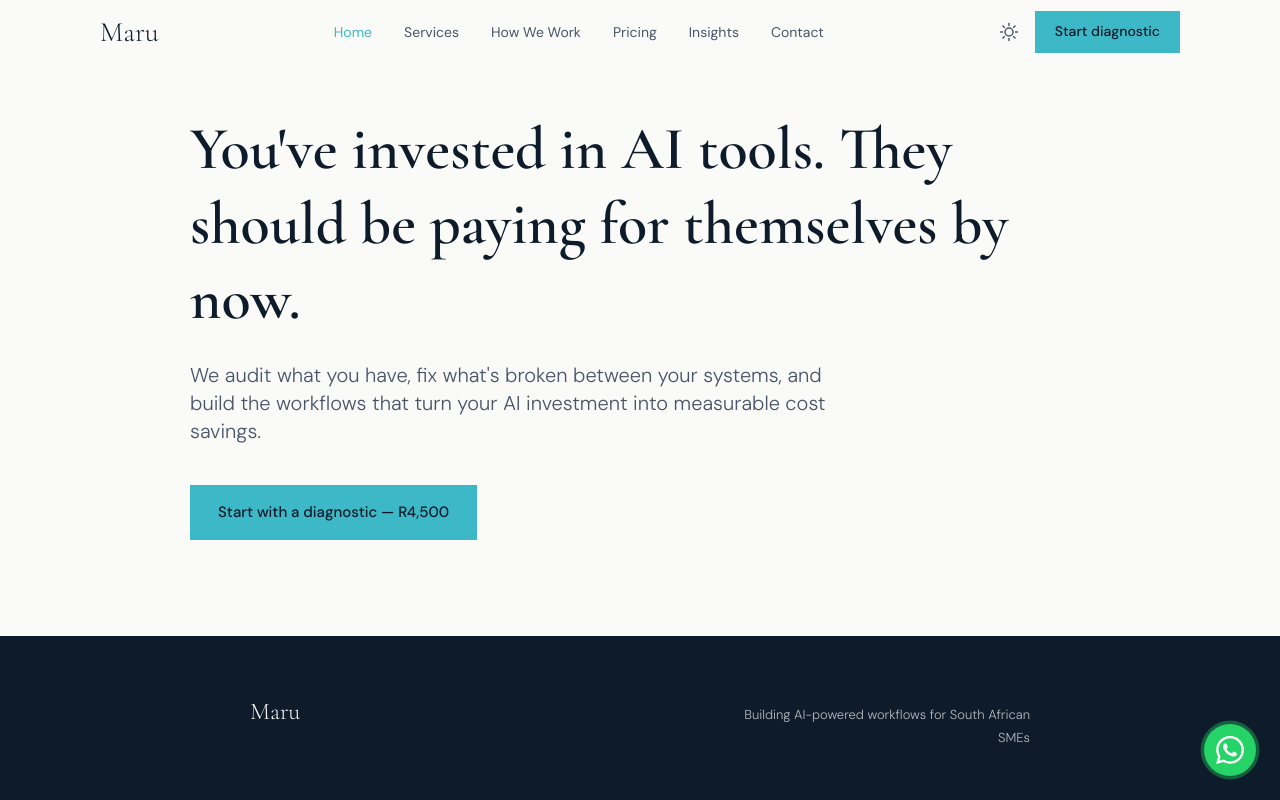
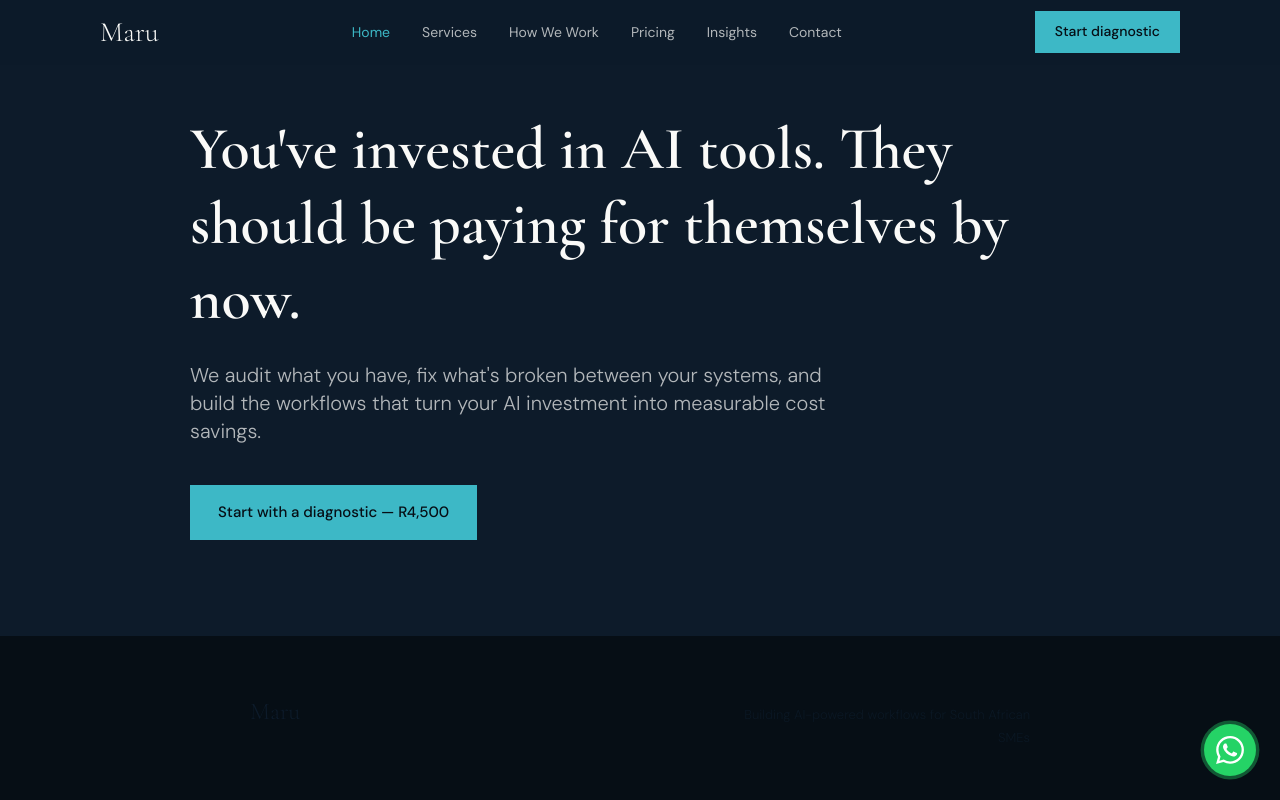
Before and after one commit to jimmy-motsei/maru-website, a Next.js app: page / in a window 1280 px wide. Shown: the top 800 px of the page. Built offline with nearby package versions, Linux system fonts and the light colour scheme.

Commit message:
feat(rebuild): remove light/dark toggle — single navy theme locked

```diff
--- a/app/globals.css
+++ b/app/globals.css
@@ -1,178 +1,98 @@
 @import "tailwindcss";
 
-/* ─── Tailwind utility generation ────────────────────────────────────────────
-   @theme inline tells Tailwind v4 to generate utility classes (text-*, bg-*,
-   border-*, font-*) that resolve to runtime CSS variables, enabling dark-mode
-   theme toggling without separate class variants.
-   ─────────────────────────────────────────────────────────────────────────── */
-@theme inline {
-  /* Ink (text) colours */
-  --color-ink-primary:         var(--color-ink-primary);
-  --color-ink-secondary:       var(--color-ink-secondary);
-  --color-ink-tertiary:        var(--color-ink-tertiary);
-  --color-ink-inverted:        var(--color-ink-inverted);
-  --color-ink-inverted-muted:  var(--color-ink-inverted-muted);
+:root {
+  /* Backgrounds */
+  --color-bg-primary:         #0D1B2A;
+  --color-bg-secondary:       #1A3A5C;
+  --color-bg-tertiary:        #1E3F63;
+  --color-bg-dark:            #0A1520;
+  --color-bg-darkest:         #060E15;
 
-  /* Background colours */
-  --color-bg-primary:          var(--color-bg-primary);
-  --color-bg-secondary:        var(--color-bg-secondary);
-  --color-bg-tertiary:         var(--color-bg-tertiary);
-  --color-bg-dark:             var(--color-bg-dark);
-  --color-bg-darkest:          var(--color-bg-darkest);
+  /* Ink (text) */
+  --color-ink-primary:        #FAFAF8;
+  --color-ink-secondary:      rgba(250, 250, 248, 0.7);
+  --color-ink-tertiary:       rgba(250, 250, 248, 0.45);
+  --color-ink-inverted:       #0D1B2A;
+  --color-ink-inverted-muted: rgba(13, 27, 42, 0.7);
 
-  /* Brand cyan — DEFAULT is static; light and dark resolve dynamically */
-  --color-cyan:                #3DB8C6;
-  --color-cyan-light:          var(--color-cyan-light);
-  --color-cyan-dark:           #2DA8B6;
+  /* Brand cyan */
+  --color-cyan:               #3DB8C6;
+  --color-cyan-light:         rgba(61, 184, 198, 0.12);
+  --color-cyan-dark:          #2DA8B6;
 
-  /* Brand gold — static values, no dark-mode override */
-  --color-gold:                #B8860B;
-  --color-gold-light:          #FDF8EE;
+  /* Brand gold */
+  --color-gold:               #B8860B;
+  --color-gold-light:         rgba(184, 134, 11, 0.15);
 
   /* Borders */
-  --color-border-default:      var(--color-border-default);
-  --color-border-strong:       var(--color-border-strong);
+  --color-border-default:     rgba(255, 255, 255, 0.1);
+  --color-border-strong:      rgba(255, 255, 255, 0.2);
 
-  /* Font families */
-  --font-display:              var(--font-display);
-  --font-body:                 var(--font-body);
+  /* Focus */
+  --shadow-focus:             0 0 0 3px rgba(61, 184, 198, 0.3);
+
+  /* Letter spacing */
+  --tracking-display:         -0.02em;
+  --tracking-label:            0.12em;
+
+  /* Font families — set by next/font in layout.tsx */
+  --font-display:             var(--font-cormorant);
+  --font-body:                var(--font-dm-sans);
 }
 
-/* ─── Light mode — CSS custom properties (:root default) ─────────────────── */
-:root {
-  color-scheme: light;
-
-  /* Background */
-  --color-bg-primary:          #FAFAF8;
-  --color-bg-secondary:        #F0EFE9;
-  --color-bg-tertiary:         #E8E7E0;
-  --color-bg-dark:             #1A3A5C;
-  --color-bg-darkest:          #0D1B2A;
-
-  /* Ink (text) */
-  --color-ink-primary:         #0D1B2A;
-  --color-ink-secondary:       #4A5568;
-  --color-ink-tertiary:        #718096;
-  --color-ink-inverted:        #FAFAF8;
-  --color-ink-inverted-muted:  rgba(250, 250, 248, 0.7);
-
-  /* Brand cyan */
-  --color-cyan:                #3DB8C6;
-  --color-cyan-light:          #E8F8FA;
-  --color-cyan-dark:           #2DA8B6;
-
-  /* Brand gold */
-  --color-gold:                #B8860B;
-  --color-gold-light:          #FDF8EE;
-
-  /* Borders */
-  --color-border-default:      #E2E8F0;
-  --color-border-strong:       #CBD5E0;
-
-  /* Focus ring */
-  --shadow-focus:              0 0 0 3px rgba(61, 184, 198, 0.3);
-
-  /* Letter spacing */
-  --tracking-display:          -0.02em;
-  --tracking-label:             0.12em;
+@theme inline {
+  --color-bg-primary:         var(--color-bg-primary);
+  --color-bg-secondary:       var(--color-bg-secondary);
+  --color-bg-tertiary:        var(--color-bg-tertiary);
+  --color-bg-dark:            var(--color-bg-dark);
+  --color-bg-darkest:         var(--color-bg-darkest);
+  --color-ink-primary:        var(--color-ink-primary);
+  --color-ink-secondary:      var(--color-ink-secondary);
+  --color-ink-tertiary:       var(--color-ink-tertiary);
+  --color-ink-inverted:       var(--color-ink-inverted);
+  --color-ink-inverted-muted: var(--color-ink-inverted-muted);
+  --color-cyan:               #3DB8C6;
+  --color-cyan-light:         var(--color-cyan-light);
+  --color-cyan-dark:          #2DA8B6;
+  --color-gold:               #B8860B;
+  --color-gold-light:         var(--color-gold-light);
+  --color-border-default:     var(--color-border-default);
+  --color-border-strong:      var(--color-border-strong);
+  --font-display:             var(--font-display);
+  --font-body:                var(--font-body);
 }
 
-/* ─── Dark mode — override tokens on [data-theme='dark'] ─────────────────── */
-[data-theme='dark'] {
-  color-scheme: dark;
-
-  /* Background */
-  --color-bg-primary:          #0D1B2A;
-  --color-bg-secondary:        #1A3A5C;
-  --color-bg-tertiary:         #1E3F63;
-  --color-bg-dark:             #0A1520;
-  /* --color-bg-darkest unchanged — not needed on dark surfaces */
-
-  /* Ink (text) */
-  --color-ink-primary:         #FAFAF8;
-  --color-ink-secondary:       rgba(250, 250, 248, 0.7);
-  --color-ink-tertiary:        rgba(250, 250, 248, 0.45);
-  --color-ink-inverted:        #0D1B2A;
-
-  /* Brand cyan — unchanged; works equally on both modes */
-  --color-cyan:                #3DB8C6;
-  --color-cyan-light:          rgba(61, 184, 198, 0.12);
-
-  /* Borders */
-  --color-border-default:      rgba(255, 255, 255, 0.1);
-  --color-border-strong:       rgba(255, 255, 255, 0.2);
+@keyframes whatsapp-pulse {
+  0%   { box-shadow: 0 0 0 0    rgba(37, 211, 102, 0.5); }
+  70%  { box-shadow: 0 0 0 14px rgba(37, 211, 102, 0);   }
+  100% { box-shadow: 0 0 0 0    rgba(37, 211, 102, 0);   }
 }
 
-/* ─── Theme transition ────────────────────────────────────────────────────── */
-/* Crossfades colour, background and border when toggling light ↔ dark.
-   Applied broadly so every themed surface transitions smoothly.
-   The @media (prefers-reduced-motion) block below overrides this to 0.01ms. */
-*,
-*::before,
-*::after {
-  transition:
-    background-color 0.3s ease,
-    color            0.3s ease,
-    border-color     0.3s ease;
+@keyframes logo-scroll {
+  from { transform: translateX(0);    }
+  to   { transform: translateX(-50%); }
 }
 
-/* ─── Keyframes ───────────────────────────────────────────────────────────── */
-
-/* WhatsApp floating button pulse ring */
-@keyframes whatsapp-pulse {
-  0% {
-    box-shadow: 0 0 0 0 rgba(37, 211, 102, 0.5);
-  }
-  70% {
-    box-shadow: 0 0 0 14px rgba(37, 211, 102, 0);
-  }
-  100% {
-    box-shadow: 0 0 0 0 rgba(37, 211, 102, 0);
+@media (prefers-reduced-motion: reduce) {
+  *, *::before, *::after {
+    animation-duration:        0.01ms !important;
+    animation-iteration-count: 1      !important;
+    transition-duration:       0.01ms !important;
+    scroll-behavior:           auto   !important;
   }
 }
 
-/* Logo scroller — continuous horizontal scroll.
-   The track element must contain two identical sets of logos (total width = 200%)
-   so that translateX(-50%) lands exactly at the start of the duplicate,
-   creating a seamless loop. Animation duration set on the element: 40s linear. */
-@keyframes logo-scroll {
-  from {
-    transform: translateX(0);
-  }
-  to {
-    transform: translateX(-50%);
-  }
-}
-
-/* ─── Reduced motion ──────────────────────────────────────────────────────── */
-/* Disables all transitions and animations for users who prefer reduced motion.
-   The Dodecahedron component must read window.matchMedia('prefers-reduced-motion')
-   and reduce Three.js rotation speed to ~0.0005 rad/frame (near-static). */
-@media (prefers-reduced-motion: reduce) {
-  *,
-  *::before,
-  *::after {
-    animation-duration:       0.01ms !important;
-    animation-iteration-count: 1     !important;
-    transition-duration:      0.01ms !important;
-    scroll-behavior:          auto   !important;
-  }
-}
-
-/* ─── Base styles ─────────────────────────────────────────────────────────── */
 @layer base {
-  html {
-    scroll-behavior: smooth;
-  }
+  html { scroll-behavior: smooth; }
 
   body {
-    background-color: var(--color-bg-primary);
-    color:            var(--color-ink-primary);
-    font-family:      var(--font-body), system-ui, sans-serif;
-    font-weight:      300;
-    font-size:        0.9375rem; /* 15px — body-md */
-    line-height:      1.8;
-    overflow-x:       clip;
+    background-color:        var(--color-bg-primary);
+    color:                   var(--color-ink-primary);
+    font-family:             var(--font-body), system-ui, sans-serif;
+    font-weight:             300;
+    font-size:               0.9375rem;
+    line-height:             1.8;
+    overflow-x:              clip;
     -webkit-font-smoothing:  antialiased;
     -moz-osx-font-smoothing: grayscale;
   }
--- a/app/layout.tsx
+++ b/app/layout.tsx
@@ -1,6 +1,5 @@
 import type { Metadata } from 'next'
 import { Cormorant_Garamond, DM_Sans } from 'next/font/google'
-import { ThemeProvider } from 'next-themes'
 import Nav from '@/components/ui/Nav'
 import Footer from '@/components/ui/Footer'
 import './globals.css'
@@ -12,7 +11,7 @@ const cormorant = Cormorant_Garamond({
   subsets: ['latin'],
   weight: ['300', '400', '600'],
   style: ['normal', 'italic'],
-  variable: '--font-display',
+  variable: '--font-cormorant',
   display: 'swap',
 })
 
@@ -20,7 +19,7 @@ const cormorant = Cormorant_Garamond({
 const dmSans = DM_Sans({
   subsets: ['latin'],
   weight: ['300', '400', '500'],
-  variable: '--font-body',
+  variable: '--font-dm-sans',
   display: 'swap',
 })
 
@@ -51,32 +50,17 @@ export default function RootLayout({
   children: React.ReactNode
 }) {
   return (
-    // suppressHydrationWarning: next-themes writes data-theme on <html> client-side;
-    // without this flag React emits a hydration mismatch warning on every load.
-    // font variables are scoped to <html> so they cascade to all descendants.
-    // font-body sets DM Sans as the default font-family via the Tailwind utility.
     <html
       lang="en"
-      data-theme="light"
       className={`${cormorant.variable} ${dmSans.variable} font-body`}
       suppressHydrationWarning
     >
       <body>
-        {/* attribute="data-theme" matches [data-theme='dark'] in globals.css
-            defaultTheme="light" + enableSystem={false}: always start on warm
-            neutral light mode; OS dark-mode preference is intentionally ignored.
-            Visitors can still toggle dark mode via the Nav switch.             */}
-        <ThemeProvider
-          attribute="data-theme"
-          defaultTheme="light"
-          enableSystem={false}
-        >
-          <Nav />
-          <main id="main-content">
-            {children}
-          </main>
-          <Footer />
-        </ThemeProvider>
+        <Nav />
+        <main id="main-content">
+          {children}
+        </main>
+        <Footer />
       </body>
     </html>
   )
--- a/components/ui/Nav.tsx
+++ b/components/ui/Nav.tsx
@@ -4,7 +4,6 @@ import Link from 'next/link'
 import { usePathname } from 'next/navigation'
 import { useState, useEffect } from 'react'
 import { motion, AnimatePresence } from 'framer-motion'
-import ThemeToggle from './ThemeToggle'
 import Button from './Button'
 
 // ─── Nav link definitions ─────────────────────────────────────────────────────
@@ -127,9 +126,8 @@ export default function Nav() {
             ))}
           </ul>
 
-          {/* ── Desktop right: ThemeToggle + CTA (lg+) ───────────────────── */}
+          {/* ── Desktop right: CTA (lg+) ─────────────────────────────────── */}
           <div className="hidden lg:flex items-center gap-4">
-            <ThemeToggle />
             <Button
               variant="primary"
               href="/contact"
@@ -139,9 +137,8 @@ export default function Nav() {
             </Button>
           </div>
 
-          {/* ── Mobile right: ThemeToggle + hamburger (below lg) ─────────── */}
+          {/* ── Mobile right: hamburger (below lg) ───────────────────────── */}
           <div className="flex lg:hidden items-center gap-3">
-            <ThemeToggle />
             <button
               type="button"
               onClick={() => setMenuOpen(true)}
--- a/components/ui/ThemeToggle.tsx
+++ /dev/null
@@ -1,93 +0,0 @@
-'use client'
-
-import { useTheme } from 'next-themes'
-import { useEffect, useState } from 'react'
-import { motion, AnimatePresence } from 'framer-motion'
-
-// ─── Icons ────────────────────────────────────────────────────────────────────
-
-function SunIcon() {
-  return (
-    <svg
-      width="20"
-      height="20"
-      viewBox="0 0 20 20"
-      fill="none"
-      aria-hidden="true"
-    >
-      <circle cx="10" cy="10" r="4" stroke="currentColor" strokeWidth="1.5" />
-      <line x1="10" y1="1.5" x2="10" y2="3.5" stroke="currentColor" strokeWidth="1.5" strokeLinecap="round" />
-      <line x1="10" y1="16.5" x2="10" y2="18.5" stroke="currentColor" strokeWidth="1.5" strokeLinecap="round" />
-      <line x1="1.5" y1="10" x2="3.5" y2="10" stroke="currentColor" strokeWidth="1.5" strokeLinecap="round" />
-      <line x1="16.5" y1="10" x2="18.5" y2="10" stroke="currentColor" strokeWidth="1.5" strokeLinecap="round" />
-      <line x1="3.93" y1="3.93" x2="5.34" y2="5.34" stroke="currentColor" strokeWidth="1.5" strokeLinecap="round" />
-      <line x1="14.66" y1="14.66" x2="16.07" y2="16.07" stroke="currentColor" strokeWidth="1.5" strokeLinecap="round" />
-      <line x1="3.93" y1="16.07" x2="5.34" y2="14.66" stroke="currentColor" strokeWidth="1.5" strokeLinecap="round" />
-      <line x1="14.66" y1="5.34" x2="16.07" y2="3.93" stroke="currentColor" strokeWidth="1.5" strokeLinecap="round" />
-    </svg>
-  )
-}
-
-function MoonIcon() {
-  return (
-    <svg
-      width="20"
-      height="20"
-      viewBox="0 0 20 20"
-      fill="none"
-      aria-hidden="true"
-    >
-      <path
-        d="M16.5 11.5A7 7 0 0 1 8.5 3.5a7 7 0 1 0 8 8z"
-        stroke="currentColor"
-        strokeWidth="1.5"
-        strokeLinecap="round"
-        strokeLinejoin="round"
-      />
-    </svg>
-  )
-}
-
-// ─── Component ────────────────────────────────────────────────────────────────
-
-export default function ThemeToggle() {
-  const { theme, setTheme } = useTheme()
-  // mounted guard: next-themes is undefined on the server — avoid hydration mismatch
-  const [mounted, setMounted] = useState(false)
-  useEffect(() => setMounted(true), [])
-
-  if (!mounted) {
-    // Render an invisible placeholder of the same size so layout doesn't shift
-    return <div className="w-5 h-5" aria-hidden="true" />
-  }
-
-  const isDark = theme === 'dark'
-
-  return (
-    <button
-      type="button"
-      onClick={() => setTheme(isDark ? 'light' : 'dark')}
-      aria-label="Toggle theme"
-      className="
-        text-ink-secondary hover:text-cyan
-        transition-colors duration-150
-        focus:outline-none focus:ring-[3px] focus:ring-cyan/30 rounded-sm
-        p-1 -m-1
-      "
-    >
-      {/* AnimatePresence swaps sun ↔ moon with a 180° rotation */}
-      <AnimatePresence mode="wait" initial={false}>
-        <motion.span
-          key={isDark ? 'moon' : 'sun'}
-          initial={{ opacity: 0, rotate: -90 }}
-          animate={{ opacity: 1, rotate: 0 }}
-          exit={{ opacity: 0, rotate: 90 }}
-          transition={{ duration: 0.2, ease: 'easeInOut' }}
-          className="block"
-        >
-          {isDark ? <MoonIcon /> : <SunIcon />}
-        </motion.span>
-      </AnimatePresence>
-    </button>
-  )
-}
--- a/package.json
+++ b/package.json
@@ -37,7 +37,6 @@
     "lucide-react": "^0.460.0",
     "next": "^16.0.6",
     "next-sanity": "^12.0.9",
-    "next-themes": "^0.4.6",
     "nodemailer": "^7.0.12",
     "react": "^19.2.0",
     "react-calendly": "^4.4.0",
```
Also changed, not shown: tailwind.config.ts (+1 -12 lines), .claude/settings.local.json, 1 other file (tests, documents, lock files or other folders).
